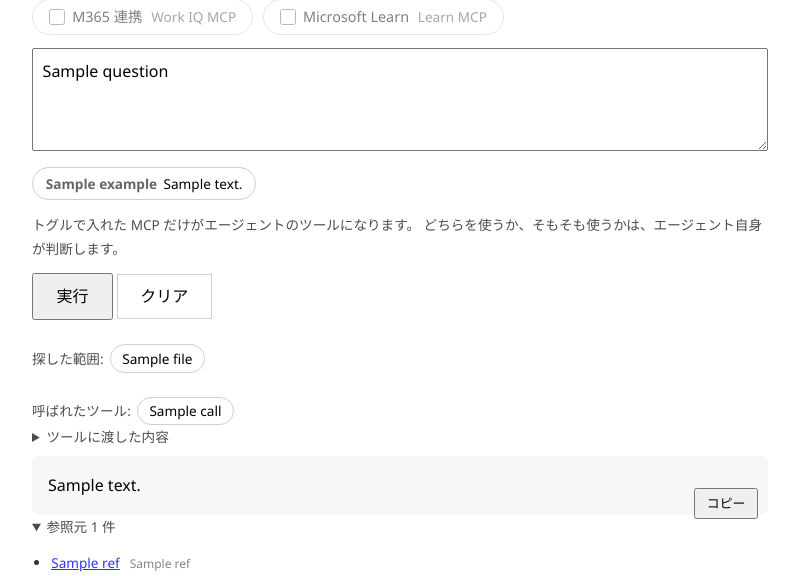
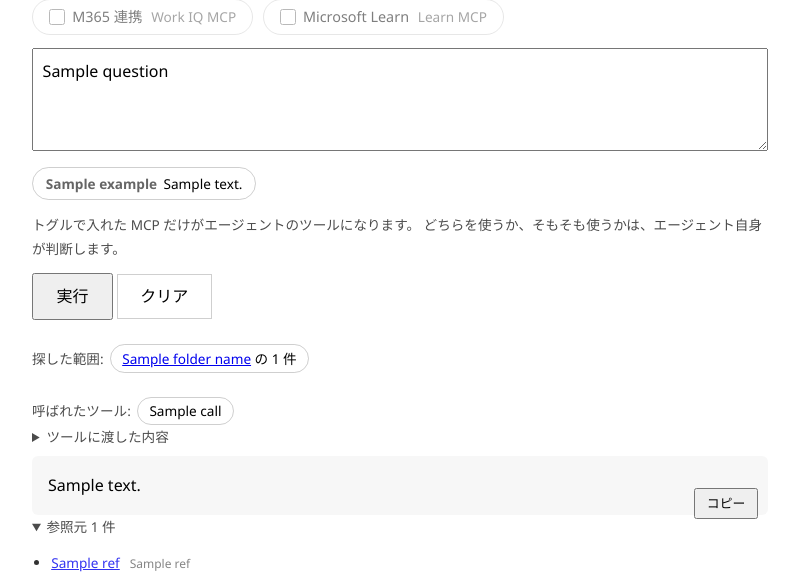
Before and after one commit to kanazawazawa/work-iq-mcp-agent-sample, a FastAPI app: template templates/index.html in a window 1280 px wide. Shown: the part 221-797 px from the top of the page, without its empty margins (240-1039 px from the left). Run offline with FastAPI, Linux system fonts and the light colour scheme; the template is opened without the code that fills it: most values are stand-ins (such as "Sample title", 1, 10 or a date in 2020); parts of the project's set-up code (start-up, migrations or seed data) failed here and were passed over.

Commit message:
② の対象フォルダーへのリンクを画面に出す

```diff
--- a/main.py
+++ b/main.py
@@ -123,6 +123,8 @@ def _render(request: Request, **extra):
             "use_learn": mcp["learn"],
             # WORKIQ_FOLDER_URL が未設定なら ② は出さない。
             "scoped": bool(scoped.FOLDER_URL),
+            "folder_url": scoped.FOLDER_URL,
+            "folder_name": scoped.FOLDER_NAME,
             **extra,
         },
     )
--- a/scoped.py
+++ b/scoped.py
@@ -13,6 +13,7 @@ import base64
 import os
 from collections.abc import Callable
 from typing import Any
+from urllib.parse import unquote, urlsplit
 
 from agent_framework import FunctionInvocationContext, function_middleware
 
@@ -20,6 +21,7 @@ import workiq
 
 # SharePoint のフォルダー URL。ブラウザーでコピーしたものをそのまま貼る。
 FOLDER_URL = os.environ.get("WORKIQ_FOLDER_URL", "").strip()
+FOLDER_NAME = unquote(urlsplit(FOLDER_URL).path.rstrip("/").rsplit("/", 1)[-1])
 
 _files: list[dict[str, str]] | None = None
 
--- a/templates/index.html
+++ b/templates/index.html
@@ -105,7 +105,7 @@
     トグルで入れた MCP だけがエージェントのツールになります。
     どちらを使うか、そもそも使うかは、エージェント自身が判断します。
     {% if scoped %}
-    <br>② を押すと、あらかじめ決めておいたフォルダーの中だけを探します。
+    <br>② は <a href="{{ folder_url }}" target="_blank" rel="noopener noreferrer">{{ folder_name }}</a> フォルダーの中だけを探します。
     {% endif %}
   </p>
 
@@ -153,7 +153,10 @@
   {% if scope_files %}
     <div class="calls">
       <span class="note">探した範囲:</span>
-      {% for file in scope_files %}<span class="badge">{{ file.name }}</span>{% endfor %}
+      <span class="badge">
+        <a href="{{ folder_url }}" target="_blank" rel="noopener noreferrer">{{ folder_name }}</a>
+        の {{ scope_files|length }} 件
+      </span>
     </div>
   {% endif %}
   <div class="calls">
```
